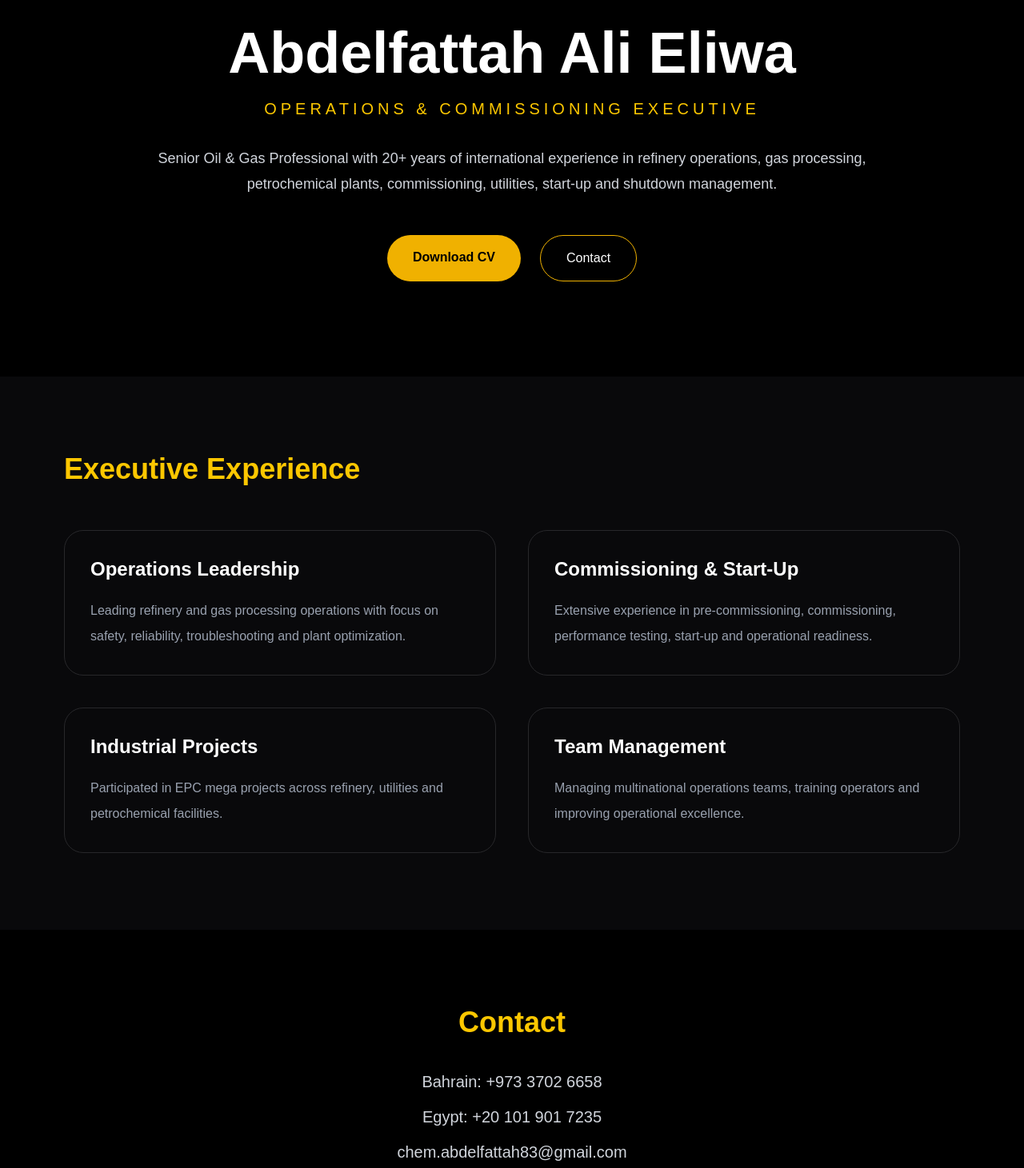
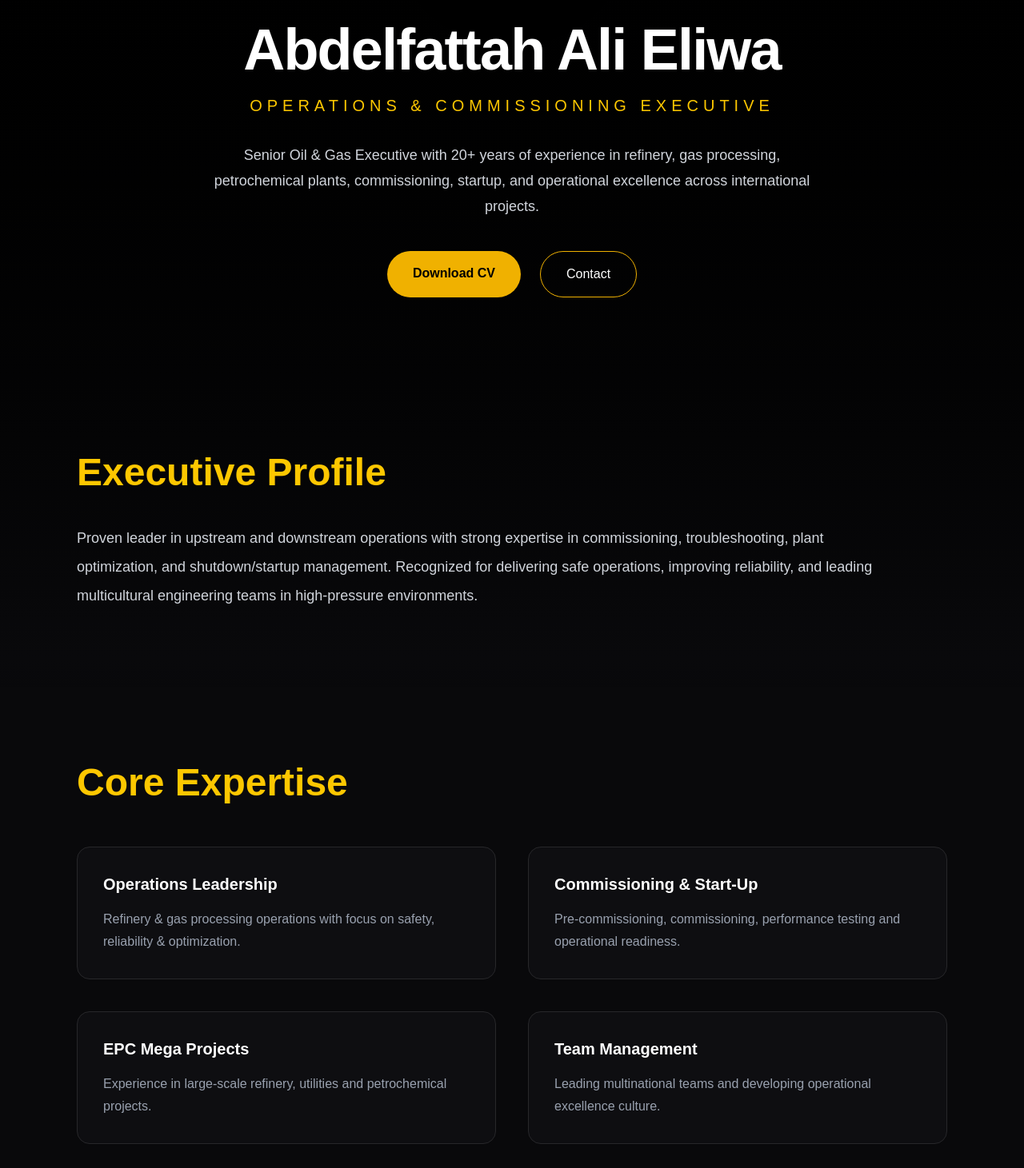
Before and after one commit to chemabdelfattah83/executive-portfolio, a Next.js app: page / in a window 1280 px wide. Shown: the part 329-1790 px from the top of the page at 80% size. Built offline with nearby package versions, Linux system fonts and the light colour scheme.

Commit message:
final update

```diff
--- a/app/page.tsx
+++ b/app/page.tsx
@@ -1,35 +1,46 @@
+"use client";
+
+import { motion } from "framer-motion";
+
 export default function Home() {
   return (
-    <main className="bg-black text-white min-h-screen">
+    <main className="bg-gradient-to-b from-black via-zinc-950 to-black text-white min-h-screen">
 
       {/* HERO */}
       <section className="min-h-screen flex flex-col justify-center items-center text-center px-6">
 
-        <img
+        <motion.img
+          initial={{ scale: 0.8, opacity: 0 }}
+          animate={{ scale: 1, opacity: 1 }}
+          transition={{ duration: 0.8 }}
           src="/profile.jpg"
           alt="Executive Portrait"
-          className="w-52 h-52 rounded-full border-4 border-yellow-500 object-cover shadow-2xl"
+          className="w-56 h-56 rounded-full border-4 border-yellow-500 object-cover shadow-2xl"
         />
 
-        <h1 className="text-5xl md:text-7xl font-bold mt-8">
+        <motion.h1
+          initial={{ y: 30, opacity: 0 }}
+          animate={{ y: 0, opacity: 1 }}
+          transition={{ delay: 0.2 }}
+          className="text-4xl md:text-7xl font-bold mt-8 tracking-tight"
+        >
           Abdelfattah Ali Eliwa
-        </h1>
+        </motion.h1>
 
-        <p className="text-yellow-400 tracking-[5px] uppercase mt-5 text-xl">
+        <p className="text-yellow-400 tracking-[6px] uppercase mt-5 text-lg md:text-xl">
           Operations & Commissioning Executive
         </p>
 
-        <p className="max-w-4xl text-gray-300 mt-8 leading-8 text-lg">
-          Senior Oil & Gas Professional with 20+ years of international
-          experience in refinery operations, gas processing,
-          petrochemical plants, commissioning, utilities,
-          start-up and shutdown management.
+        <p className="max-w-3xl text-gray-300 mt-8 leading-8 text-lg">
+          Senior Oil & Gas Executive with 20+ years of experience in refinery,
+          gas processing, petrochemical plants, commissioning, startup, and
+          operational excellence across international projects.
         </p>
 
-        <div className="flex gap-6 mt-12 flex-wrap justify-center">
+        <div className="flex gap-6 mt-10 flex-wrap justify-center">
           <a
             href="/CV.pdf"
-            className="bg-yellow-500 text-black px-8 py-4 rounded-full font-bold hover:bg-yellow-400 transition"
+            className="bg-yellow-500 text-black px-8 py-4 rounded-full font-bold hover:scale-105 transition"
           >
             Download CV
           </a>
@@ -43,78 +54,80 @@ export default function Home() {
         </div>
       </section>
 
+      {/* ABOUT */}
+      <section className="px-8 md:px-24 py-24">
+        <h2 className="text-3xl md:text-5xl font-bold text-yellow-400 mb-10">
+          Executive Profile
+        </h2>
+
+        <p className="text-gray-300 leading-9 max-w-5xl text-lg">
+          Proven leader in upstream and downstream operations with strong expertise
+          in commissioning, troubleshooting, plant optimization, and shutdown/startup
+          management. Recognized for delivering safe operations, improving reliability,
+          and leading multicultural engineering teams in high-pressure environments.
+        </p>
+      </section>
+
       {/* EXPERIENCE */}
-      <section className="bg-zinc-950 px-8 md:px-20 py-24">
+      <section className="bg-zinc-950 px-8 md:px-24 py-24">
 
-        <h2 className="text-4xl font-bold text-yellow-400 mb-14">
-          Executive Experience
+        <h2 className="text-3xl md:text-5xl font-bold text-yellow-400 mb-14">
+          Core Expertise
         </h2>
 
         <div className="grid md:grid-cols-2 gap-10">
 
-          <div className="border border-zinc-800 p-8 rounded-3xl">
-            <h3 className="text-2xl font-semibold">
-              Operations Leadership
-            </h3>
-
-            <p className="text-gray-400 mt-5 leading-8">
-              Leading refinery and gas processing operations with focus on
-              safety, reliability, troubleshooting and plant optimization.
-            </p>
-          </div>
-
-          <div className="border border-zinc-800 p-8 rounded-3xl">
-            <h3 className="text-2xl font-semibold">
-              Commissioning & Start-Up
-            </h3>
-
-            <p className="text-gray-400 mt-5 leading-8">
-              Extensive experience in pre-commissioning,
-              commissioning, performance testing,
-              start-up and operational readiness.
-            </p>
-          </div>
-
-          <div className="border border-zinc-800 p-8 rounded-3xl">
-            <h3 className="text-2xl font-semibold">
-              Industrial Projects
-            </h3>
-
-            <p className="text-gray-400 mt-5 leading-8">
-              Participated in EPC mega projects across refinery,
-              utilities and petrochemical facilities.
-            </p>
-          </div>
-
-          <div className="border border-zinc-800 p-8 rounded-3xl">
-            <h3 className="text-2xl font-semibold">
-              Team Management
-            </h3>
-
-            <p className="text-gray-400 mt-5 leading-8">
-              Managing multinational operations teams,
-              training operators and improving operational excellence.
-            </p>
-          </div>
+          {[
+            {
+              title: "Operations Leadership",
+              desc: "Refinery & gas processing operations with focus on safety, reliability & optimization."
+            },
+            {
+              title: "Commissioning & Start-Up",
+              desc: "Pre-commissioning, commissioning, performance testing and operational readiness."
+            },
+            {
+              title: "EPC Mega Projects",
+              desc: "Experience in large-scale refinery, utilities and petrochemical projects."
+            },
+            {
+              title: "Team Management",
+              desc: "Leading multinational teams and developing operational excellence culture."
+            }
+          ].map((item, i) => (
+            <motion.div
+              key={i}
+              whileHover={{ scale: 1.03 }}
+              className="border border-zinc-800 p-8 rounded-2xl bg-zinc-900/40"
+            >
+              <h3 className="text-xl font-semibold text-white">
+                {item.title}
+              </h3>
+              <p className="text-gray-400 mt-4 leading-7">
+                {item.desc}
+              </p>
+            </motion.div>
+          ))}
 
         </div>
       </section>
 
       {/* CONTACT */}
-      <section
-        id="contact"
-        className="px-8 md:px-20 py-24 text-center"
-      >
+      <section id="contact" className="px-8 md:px-24 py-24 text-center">
 
-        <h2 className="text-4xl font-bold text-yellow-400 mb-10">
+        <h2 className="text-3xl md:text-5xl font-bold text-yellow-400 mb-10">
           Contact
         </h2>
 
-        <div className="space-y-4 text-xl text-gray-300">
-          <p>Bahrain: +973 3702 6658</p>
-          <p>Egypt: +20 101 901 7235</p>
-          <p>chem.abdelfattah83@gmail.com</p>
+        <div className="text-gray-300 space-y-3 text-lg">
+          <p>📍 Bahrain: +973 3702 6658</p>
+          <p>📍 Egypt: +20 101 901 7235</p>
+          <p>📧 chem.abdelfattah83@gmail.com</p>
         </div>
+
+        <p className="text-gray-600 mt-10 text-sm">
+          © 2026 Executive Portfolio
+        </p>
 
       </section>
 
```
Also changed, not shown: اوامر مهمه.txt (added).
